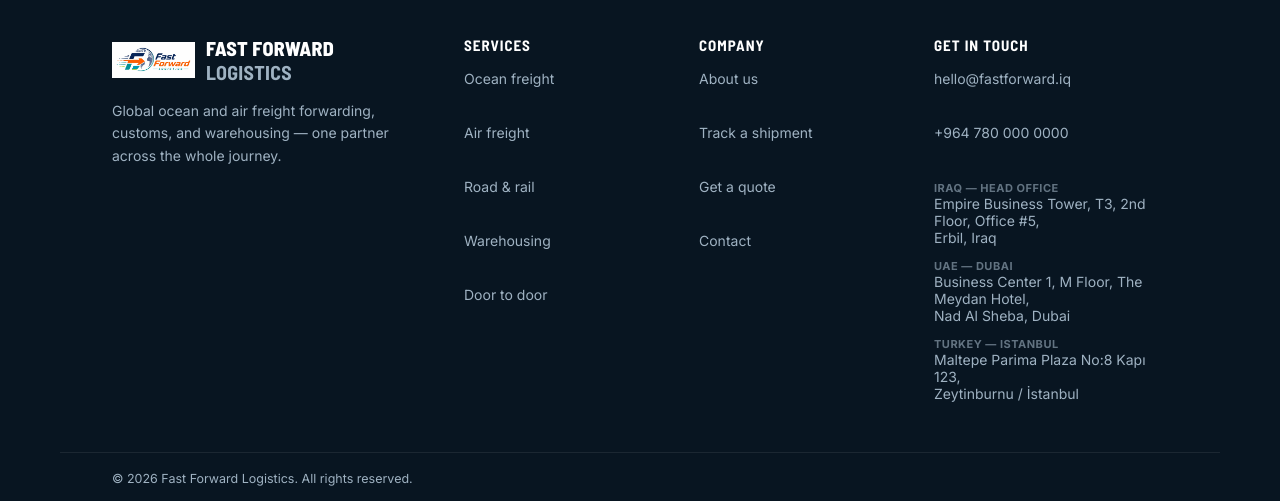
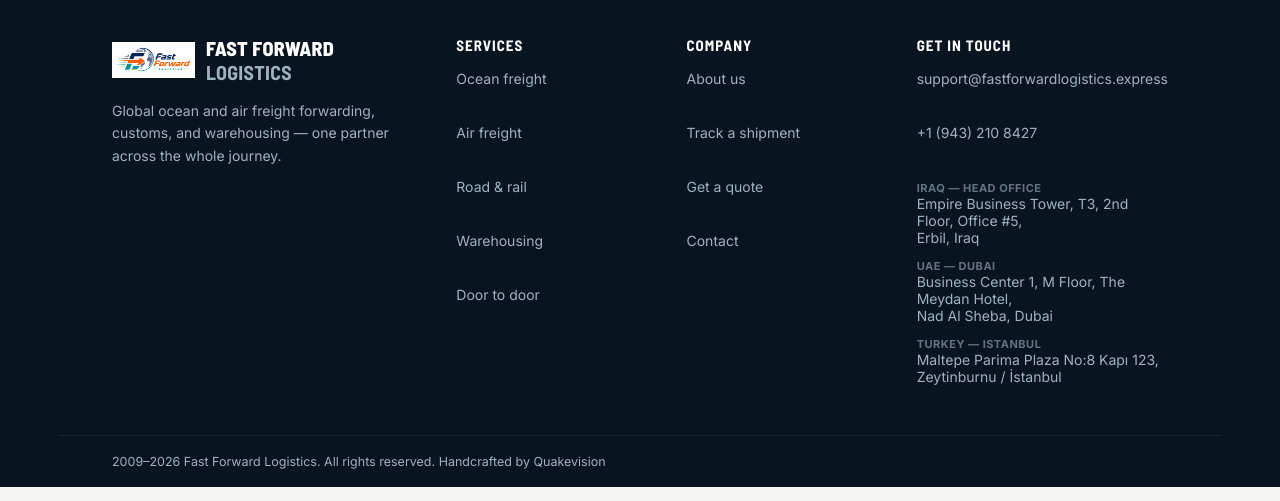
Before and after one commit to OBSBANKGROUP/FFL-Shipping-website, a website: page index.html in a window 1280 px wide. Shown: the part 7421-7922 px from the top of the page. Drawn offline with nearby package versions, Linux system fonts and the light colour scheme.

Commit message:
chore: push latest local updates

```diff
--- a/assest/js/main.js
+++ b/assest/js/main.js
@@ -89,7 +89,7 @@
       </div>
       <div class="footer-bar">
         <span class="mode-badge" id="dataMode" style="display:none"></span>
-        <span>© <span id="year"></span> Fast Forward Logistics. All rights reserved. Handcrafted by Quakevision Digital Agency</span>
+        <span>2009–<span id="year"></span> Fast Forward Logistics. All rights reserved. Handcrafted by Quakevision</span>
       </div>`;
   }
 
--- a/index.html
+++ b/index.html
@@ -1158,8 +1158,10 @@
         </div>
         <div class="footer-col">
           <h4>Get in touch</h4>
-          <a href="mailto:hello@fastforward.iq">hello@fastforward.iq</a>
-          <a href="tel:+9647800000000">+964 780 000 0000</a>
+          <a href="mailto:support@fastforwardlogistics.express"
+            >support@fastforwardlogistics.express</a
+          >
+          <a href="tel:+19432108427">+1 (943) 210 8427</a>
           <span style="margin-top: 8px; display: block"
             ><strong
               style="
@@ -1199,10 +1201,10 @@
         </div>
       </div>
       <div class="footer-bar">
-        <span class="mode-badge" id="dataMode">demo data</span>
+        <span class="mode-badge" id="dataMode" style="display: none"></span>
         <span
-          >© <span id="year"></span> Fast Forward Logistics. All rights
-          reserved.</span
+          >2009–<span id="year"></span> Fast Forward Logistics. All rights
+          reserved. Handcrafted by Quakevision</span
         >
       </div>
     </footer>
```
Also changed, not shown: 2 other files.
